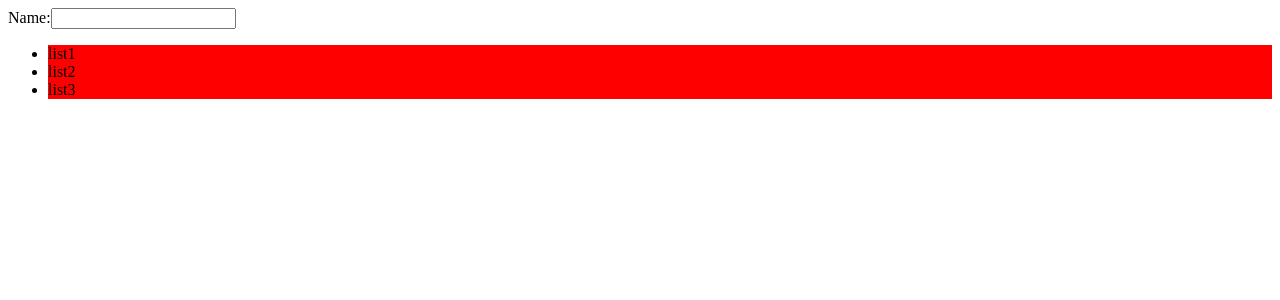
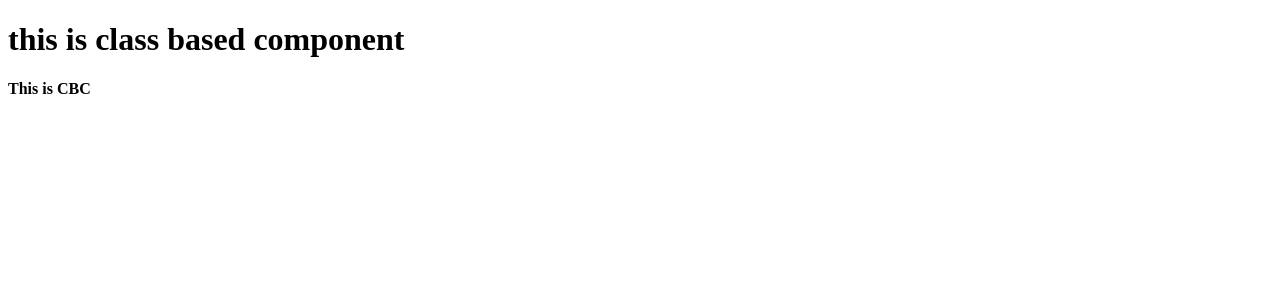
Before and after one commit to jarugulladilleswari63-ux/REACT-JS, a React (Vite) app in the folder myapp/: page / in a window 1280 px wide. Shown: the top 300 px of the page. Built offline with nearby package versions, Linux system fonts and the light colour scheme.

Commit message:
update REACT-JS

```diff
--- a/myapp/src/main.jsx
+++ b/myapp/src/main.jsx
@@ -22,7 +22,7 @@
 
 
 // ! --- creating multiple elements inside one createroot
-import {createRoot} from "react-dom/client";
+// import {createRoot} from "react-dom/client";
 // import { createElement } from "react";
 // createRoot(document.getElementById("root")).render(createElement("div",{style:{border:"2px solid black",width:"300px",display:"flex",flexDirection:"column"},alignItems:"center"},
 //     createElement("img",{src:"https://media-public.canva.com/MADGyEZRjKc/4/thumbnail_large.jpg"}),
@@ -83,19 +83,49 @@ import {createRoot} from "react-dom/client";
 
 
 
+// import React from "react";
+// import "./index.css"
+// let element = (
+//     <>
+//         <form action="">
+//             <label htmlFor="">Name:</label>
+//             <input type="name" />
+//         </form>
+//         <ul>
+//             <li className="list">list1</li>
+//             <li className="list">list2</li>
+//             <li className="list">list3</li>
+//         </ul>
+//     </>
+// )
+// createRoot(document.getElementById("root")).render(element)
+
+
+
+
+
+
+// ! == COMPONENTS
+// !=== CLASS BASED COMPONENTS
+
+import { Component } from "react";
+import { createRoot } from "react-dom/client";
 import React from "react";
-import "./index.css"
-let element = (
-    <>
-        <form action="">
-            <label htmlFor="">Name:</label>
-            <input type="name" />
-        </form>
-        <ul>
-            <li className="list">list1</li>
-            <li className="list">list2</li>
-            <li className="list">list3</li>
-        </ul>
-    </>
+class Home extends Component{
+    render(){
+        return <h1>this is class based component</h1>
+    }
+}
+
+
+class Card extends Component{
+    render(){
+        return <h4>This is CBC</h4>
+    }
+}
+createRoot(document.getElementById("root")).render(
+    <React.Fragment>
+        <Home></Home>
+        <Card></Card>
+    </React.Fragment>
 )
-createRoot(document.getElementById("root")).render(element)
```
